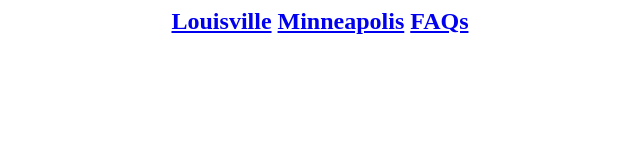
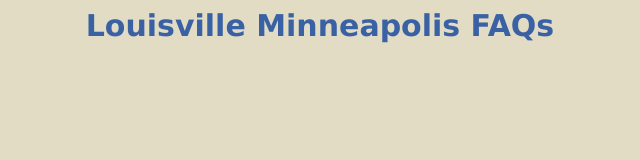
Before and after one commit to chennery/chennery.github.io, a plain HTML site: page index.html in a window 1280 px wide. Shown: the whole page, without its empty margins (320-960 px from the left). Drawn offline with Linux system fonts and the light colour scheme.

Commit message:
added some buttons

```diff
--- a/index.css
+++ b/index.css
@@ -0,0 +1,27 @@
+/* Elements in general */
+a, a:visited {
+	color: inherit ;
+	text-decoration: none ;
+}
+
+body {
+	background-color: #e2dcc5 ;
+}
+
+/* Specific elements */
+
+h2.tabs {
+	color: #3961a3 ;
+	font-family: "Lucida Sans Unicode", "Lucida Grande", sans-serif ;
+	font-size: 30px ;
+	text-align: center ;
+}
+
+a.button {
+	transition-duration: 0.2s ;
+}
+
+a.button:hover {
+	background-color: #e2dcc5 ;
+	border: 1px solid #000000 ;
+}
--- a/index.html
+++ b/index.html
@@ -1,13 +1,14 @@
 <html>
 	<head>
 	<title>Daniel and Michelle's Wedding</title>
+	<link rel="stylesheet" href="index.css">
 	</head>
 
 	<body>
-		<h2 align="center">
-		<a href="louisville.html">Louisville</a>
-		<a href="minneapolis.html">Minneapolis</a>
-		<a href="faq.html">FAQs</a>
+		<h2 class="tabs">
+		<a class="button" href="louisville.html">Louisville</a>
+		<a class="button" href="minneapolis.html">Minneapolis</a>
+		<a class="button" href="faq.html">FAQs</a>
 		</h2>
 
 	</body>
```
